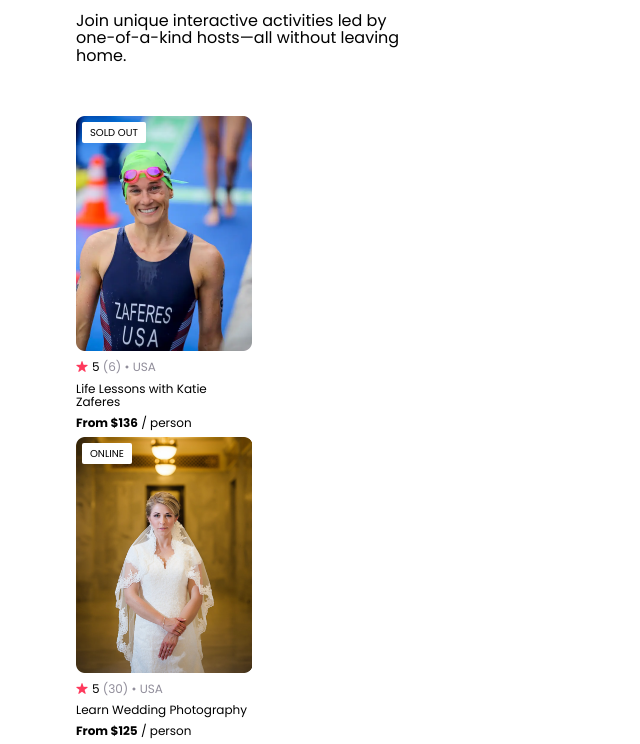
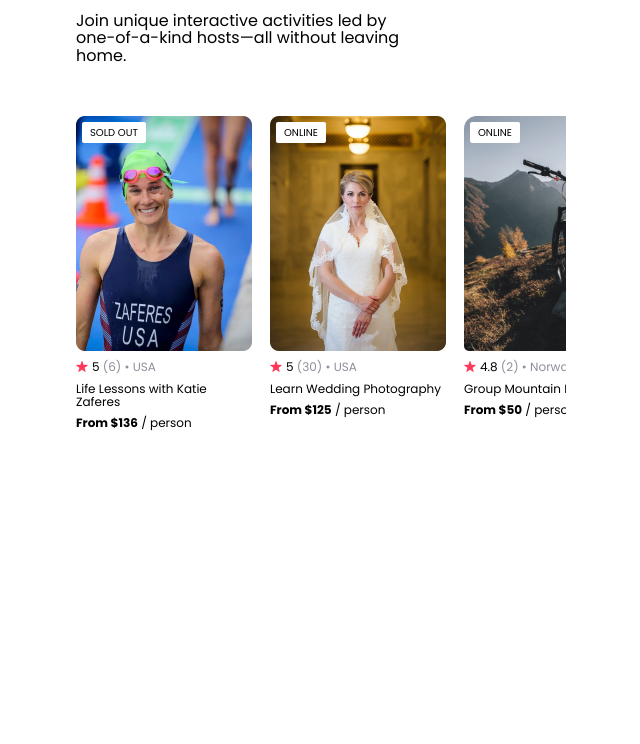
Before and after one commit to GeorgiKeranov/react-course-projects, a React (Create React App) app in the folder airbnb-clone/: page / in a window 1280 px wide. Shown: the part 679-1423 px from the top of the page, without its empty margins (319-959 px from the left). After the commit the page ends 1116 px from the top, so only its background shows below. Built offline with nearby package versions, Linux system fonts and the light colour scheme.

Commit message:
Add styles to section cards

```diff
--- a/airbnb-clone/src/App.css
+++ b/airbnb-clone/src/App.css
@@ -50,6 +50,17 @@ body {
     max-width: 350px;
 }
 
+/* Section Cards */
+.section-cards {
+    display: flex;
+    gap: 18px;
+    overflow-x: auto;
+}
+
+.section-cards .card {
+    flex: 0 0 auto;
+}
+
 /* Card */
 .card {
     width: 176px;
```
